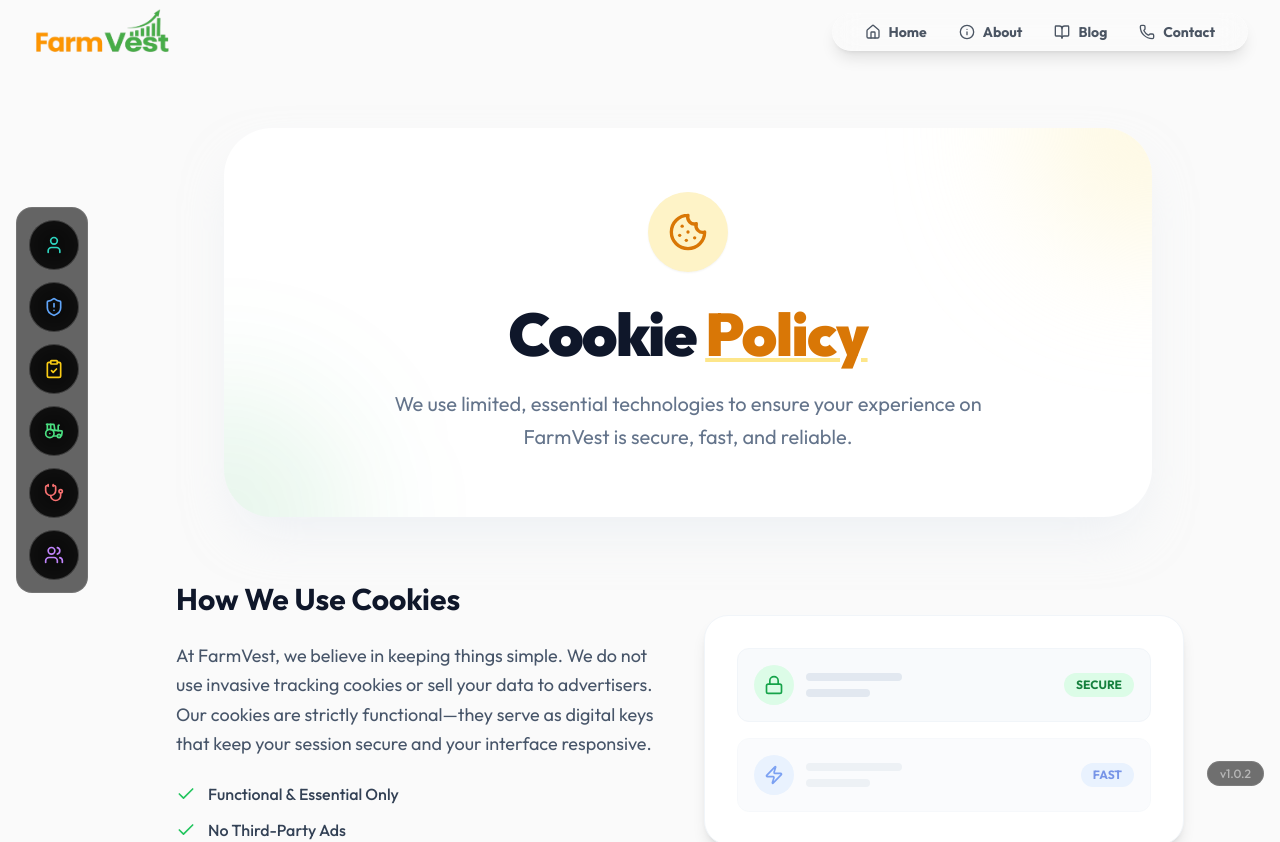
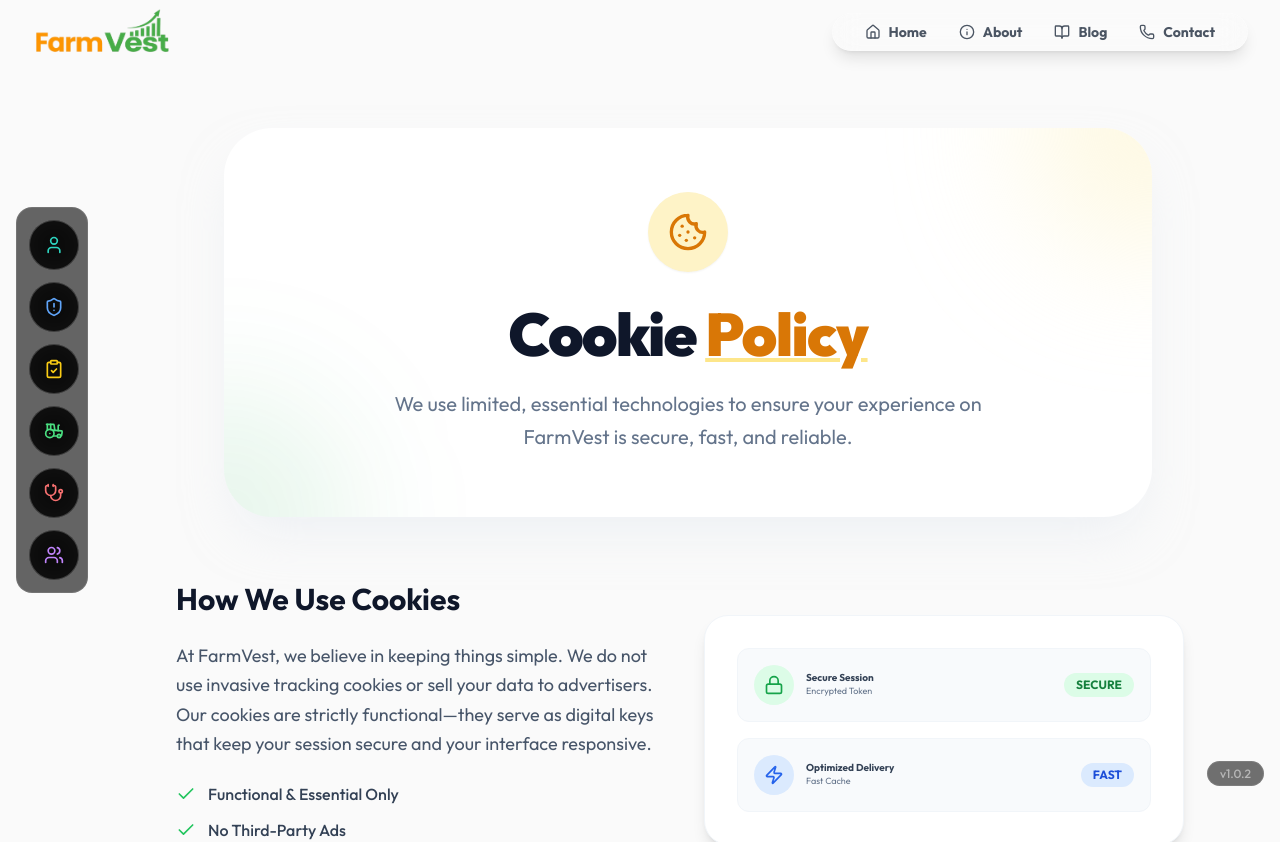
Before and after one commit to markwaveai/farmvest_static_site, a React (Vite) app: page /cookie-policy in a window 1280 px wide. Shown: the top 842 px of the page. Built offline with nearby package versions, Linux system fonts and the light colour scheme.

Commit message:
privacy and cookie modification

```diff
--- a/src/pages/footerpages/CookiePolicy.jsx
+++ b/src/pages/footerpages/CookiePolicy.jsx
@@ -89,20 +89,20 @@
                                         <Lock className="w-5 h-5" />
                                     </div>
                                     <div>
-                                        <div className="h-2 w-24 bg-slate-200 rounded mb-2"></div>
-                                        <div className="h-2 w-16 bg-slate-200 rounded"></div>
+                                        <div className="text-[10px] font-bold text-slate-700 leading-tight">Secure Session</div>
+                                        <div className="text-[9px] text-slate-500">Encrypted Token</div>
                                     </div>
                                 </div>
                                 <div className="px-3 py-1 bg-green-100 text-green-700 text-xs font-bold rounded-full">SECURE</div>
                             </div>
-                            <div className="flex items-center justify-between p-4 bg-slate-50 rounded-xl border border-slate-100 opacity-60">
+                            <div className="flex items-center justify-between p-4 bg-slate-50 rounded-xl border border-slate-100">
                                 <div className="flex items-center gap-3">
                                     <div className="w-10 h-10 rounded-full bg-blue-100 flex items-center justify-center text-blue-600">
                                         <Zap className="w-5 h-5" />
                                     </div>
                                     <div>
-                                        <div className="h-2 w-24 bg-slate-200 rounded mb-2"></div>
-                                        <div className="h-2 w-16 bg-slate-200 rounded"></div>
+                                        <div className="text-[10px] font-bold text-slate-700 leading-tight">Optimized Delivery</div>
+                                        <div className="text-[9px] text-slate-500">Fast Cache</div>
                                     </div>
                                 </div>
                                 <div className="px-3 py-1 bg-blue-100 text-blue-700 text-xs font-bold rounded-full">FAST</div>
```
